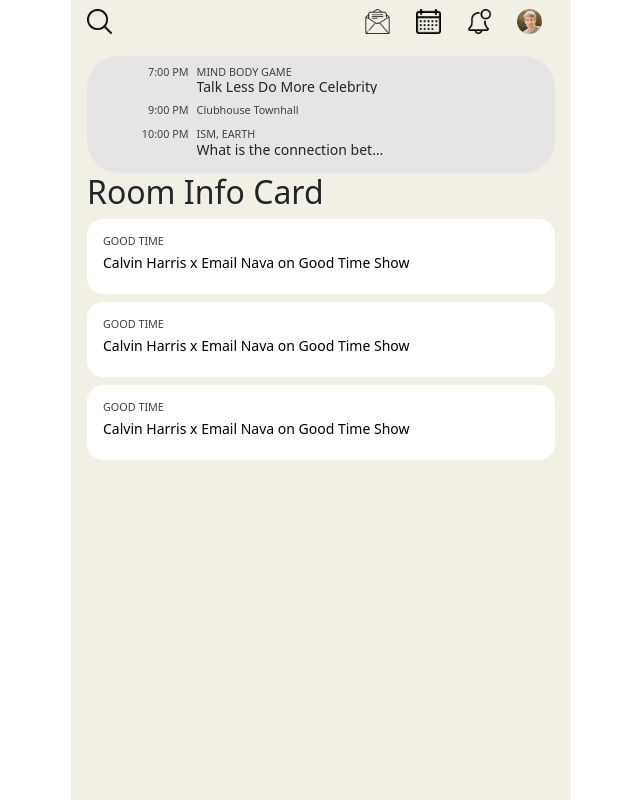
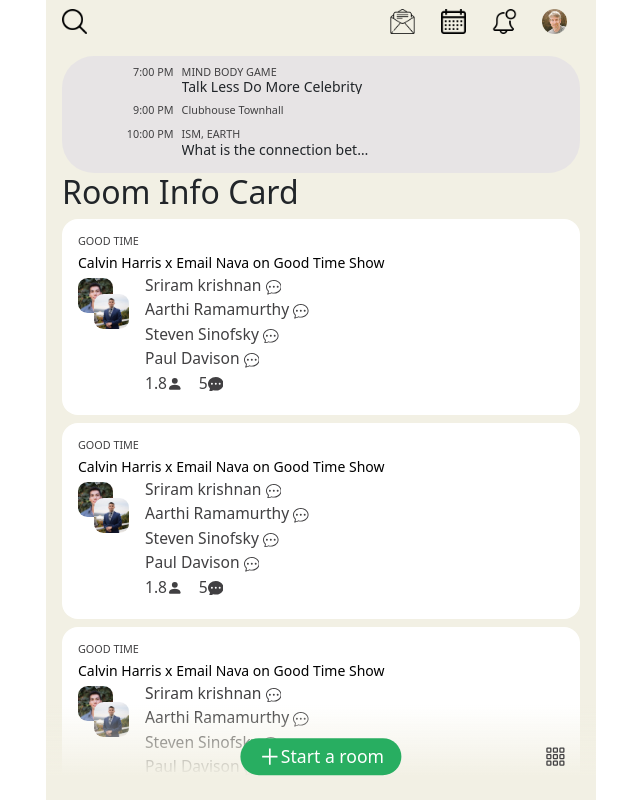
Before and after one commit to Soumili-Ghosh3/clubhouse-clone, a React (Create React App) app: page /home in a window 1280 px wide. Shown: the whole page, without its empty margins (319-959 px from the left). Built offline with nearby package versions, Linux system fonts and the light colour scheme.

Commit message:
Changes made

```diff
--- a/src/App.css
+++ b/src/App.css
@@ -42,6 +42,7 @@ a:hover{
     height: 100vh;
     position: relative;
     width: 100%;
-    max-width: 500px;
+    max-width: 550px;
     margin: auto;
+    overflow: hidden;
 }
--- a/src/components/RoomInfoCard.js
+++ b/src/components/RoomInfoCard.js
@@ -1,6 +1,7 @@
 import React, {useState, useEffect} from 'react'
 import style from '../style/roomCard.module.css'
 import data from '../data/roomCard.json'
+import {BsChatDots, BsChatDotsFill, BsFillPersonFill} from 'react-icons/bs'
 
 function RoomInfoCard(props) {
     return (
@@ -12,6 +13,27 @@ function RoomInfoCard(props) {
                         <div className={style.roomCardContainer}>
                             <h6>{item.title}</h6>
                             <h2>{item.sub_title}</h2>
+                            <div className={style.roomMembers}>
+                                <div>
+                                    <img src="/images/user-img.jpg" alt="" />
+                                    <img src="/images/user-img2.jpg" alt="" />
+                                </div>
+                                <div>
+                                    {item.members.map((person) => (
+                                        <p>
+                                            {person.first_name} {person.last_name} <BsChatDots />
+                                        </p>
+                                    ))}
+                                    <p className='d-flex align-items-center'>
+                                        <span className='mr-2'>
+                                            1.8
+                                        </span>
+                                        <BsFillPersonFill />
+                                        <span className="mx-2"></span>{" "}
+                                        <span className='mr-2'>5</span> <BsChatDotsFill />
+                                    </p>
+                                </div>
+                            </div>
                         </div>
                     </div>
                 </div>
--- a/src/pages/Home.js
+++ b/src/pages/Home.js
@@ -3,6 +3,8 @@ import DailyInfoCard from '../components/DailyInfoCard'
 import Header from '../components/Header'
 import RoomInfoCard from '../components/RoomInfoCard'
 import style from '../style/home.module.css'
+import {AiOutlinePlus} from 'react-icons/ai'
+import {BsGrid3X3Gap} from 'react-icons/bs'
 
 function Home() {
     return (
@@ -12,6 +14,15 @@ function Home() {
                 <DailyInfoCard />
                 <RoomInfoCard />
             </div>
+            <div className={style.action_btn}>
+                <button>
+                    <AiOutlinePlus className="mr-2" />
+                    Start a room
+                </button>
+                <button>
+                    <BsGrid3X3Gap />
+                </button>
+            </div>
         </>
     )
 }
--- a/src/style/home.module.css
+++ b/src/style/home.module.css
@@ -6,3 +6,47 @@
     height: 100%;
     overflow: auto;
 }
+
+.home_container + .action_btn button{
+    background-color: transparent;
+    border: none;
+    margin-left: auto;
+}
+
+.home_container + .action_btn button svg{
+    font-size: 1.3em;
+}
+
+.home_container + .action_btn {
+    display: flex;
+    align-items: center;
+    padding: 4em 1.5em 2em 1.5em;
+    position: sticky;
+    left: 0;
+    right: 0;
+    top: 0;
+    bottom: 0;
+    background-image: linear-gradient(transparent 20%, #f2f0e4 80%);
+}
+
+.home_container + .action_btn > button:first-child {
+    border-radius: 2em;
+    background-color: #28ae61;
+    color: #ffffff;
+    padding: 0.3em 1em;
+    font-size: 1.1em;
+    font-weight: 400;
+    display: flex;
+    align-items: center;
+    position: absolute;
+    left: 50%;
+    transform: translateX(-50%);
+}
+
+.home_container + .action_btn > button:nth-child(2){
+    line-height: 1;
+}
+
+.home_container + .action_btn > button:nth-child(2) svg{
+    color: var(--textColor);
+}
--- a/src/style/roomCard.module.css
+++ b/src/style/roomCard.module.css
@@ -18,3 +18,33 @@
     line-height: 1;
     color: #000000;
 }
+
+.roomMembers img{
+    width: 35px;
+    height: 35px;
+    border-radius: 0.6em;
+}
+
+.roomMembers{
+    display: flex;
+    align-items: flex-start;
+}
+
+.roomMembers p{
+    font-size: 0.975em;
+    font-weight: 400;
+    line-height: 1;
+    margin-bottom: 0.5em;
+    color: var(--textColor);
+}
+
+.roomMembers > div:first-child {
+    position: relative;
+    margin-right: 2em;
+}
+
+.roomMembers > div:first-child > img:nth-child(2){
+    position: absolute;
+    left: 1em;
+    top: 1em;
+}
```
